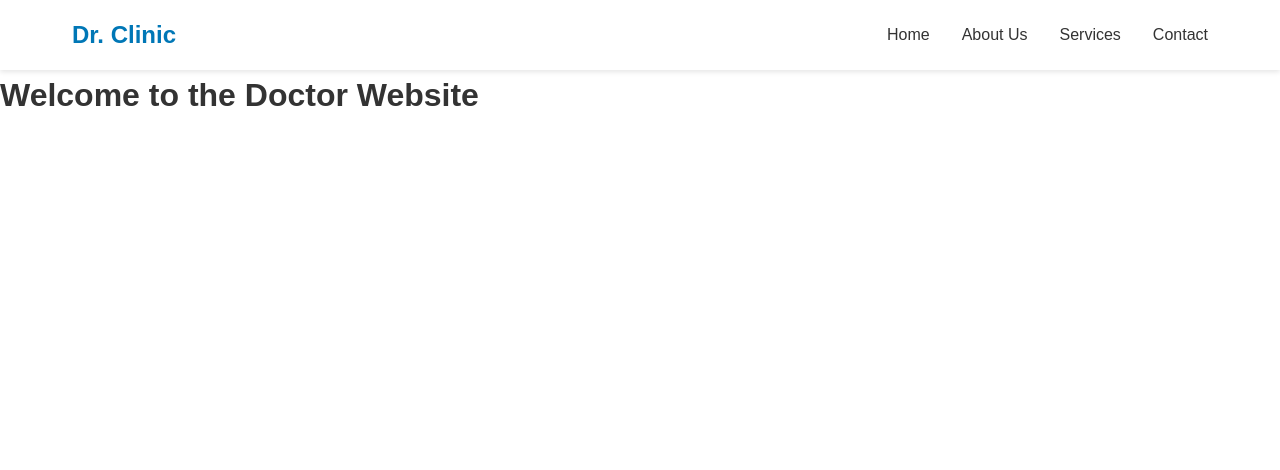
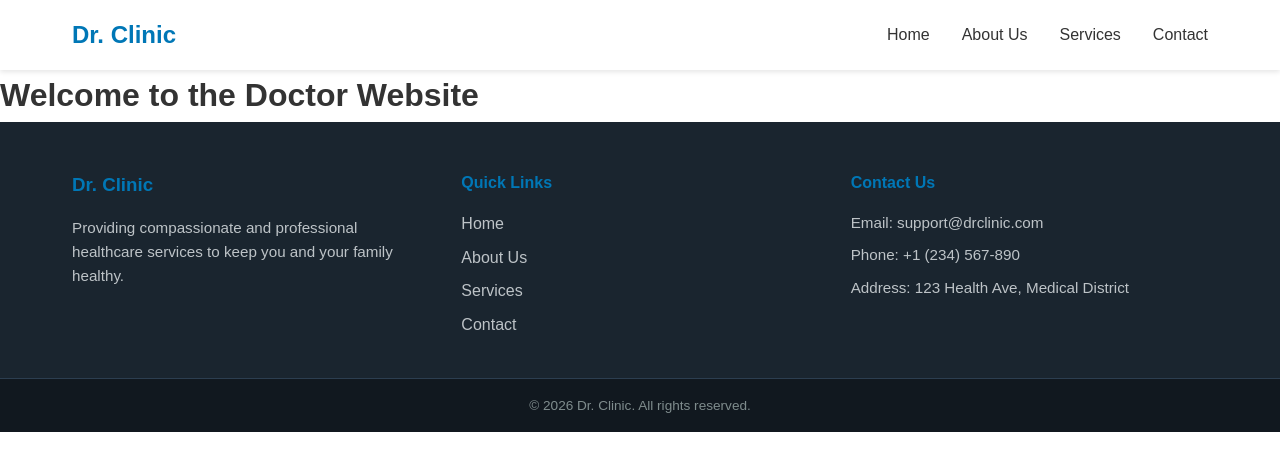
Before and after one commit to Fsmjb/Doctor_2_website, a plain HTML site: page index.html in a window 1280 px wide. Drawn offline with Linux system fonts and the light colour scheme.

Commit message:
update code

```diff
--- a/index.html
+++ b/index.html
@@ -4,7 +4,6 @@
     <meta charset="UTF-8">
     <meta name="viewport" content="width=device-width, initial-scale=1.0">
     <title>Doctor Website</title>
-    <!-- da lande line kam de da css link kolo para de kam style.css file om jor kare o -->
     <link rel="stylesheet" href="style.css">
 </head>
 <body>
@@ -42,8 +41,38 @@
         <h1>Welcome to the Doctor Website</h1>
     </main>
 
-    <footer>
-    </footer>
+    <footer class="site-footer">
+    <div class="footer-container">
+        <!-- About Section -->
+        <div class="footer-col">
+            <h3>Dr. Clinic</h3>
+            <p>Providing compassionate and professional healthcare services to keep you and your family healthy.</p>
+        </div>
+
+        <!-- Quick Links -->
+        <div class="footer-col">
+            <h4>Quick Links</h4>
+            <ul>
+                <li><a href="#home">Home</a></li>
+                <li><a href="#about">About Us</a></li>
+                <li><a href="#services">Services</a></li>
+                <li><a href="#contact">Contact</a></li>
+            </ul>
+        </div>
+
+        <!-- Contact Info -->
+        <div class="footer-col">
+            <h4>Contact Us</h4>
+            <p>Email: support@drclinic.com</p>
+            <p>Phone: +1 (234) 567-890</p>
+            <p>Address: 123 Health Ave, Medical District</p>
+        </div>
+    </div>
+
+    <div class="footer-bottom">
+        <p>&copy; 2026 Dr. Clinic. All rights reserved.</p>
+    </div>
+</footer>
 
     <script src="script.js"></script>
 </body>
--- a/style.css
+++ b/style.css
@@ -102,3 +102,66 @@ body {
         gap: 1.2rem;
     }
 }
+
+/* Footer Styles */
+.site-footer {
+    background-color: #1a252f;
+    color: #ecf0f1;
+    padding-top: 3rem;
+    font-family: Arial, sans-serif;
+}
+
+.footer-container {
+    max-width: 1200px;
+    margin: 0 auto;
+    padding: 0 2rem 2rem 2rem;
+    display: grid;
+    grid-template-columns: repeat(auto-fit, minmax(250px, 1fr));
+    gap: 2rem;
+}
+
+.footer-col h3,
+.footer-col h4 {
+    margin-bottom: 1rem;
+    color: #0077b6;
+}
+
+.footer-col p {
+    font-size: 0.95rem;
+    line-height: 1.6;
+    margin-bottom: 0.5rem;
+    color: #bdc3c7;
+}
+
+.footer-col ul {
+    list-style: none;
+    padding: 0;
+}
+
+.footer-col ul li {
+    margin-bottom: 0.5rem;
+}
+
+.footer-col ul li a {
+    color: #bdc3c7;
+    text-decoration: none;
+    transition: color 0.3s ease;
+}
+
+.footer-col ul li a:hover {
+    color: #0077b6;
+}
+
+/* Footer Bottom Bar */
+.footer-bottom {
+    background-color: #11181f;
+    text-align: center;
+    padding: 1rem 2rem;
+    border-top: 1px solid #2c3e50;
+}
+
+.footer-bottom p {
+    font-size: 0.85rem;
+    color: #7f8c8d;
+    margin: 0;
+}
```
